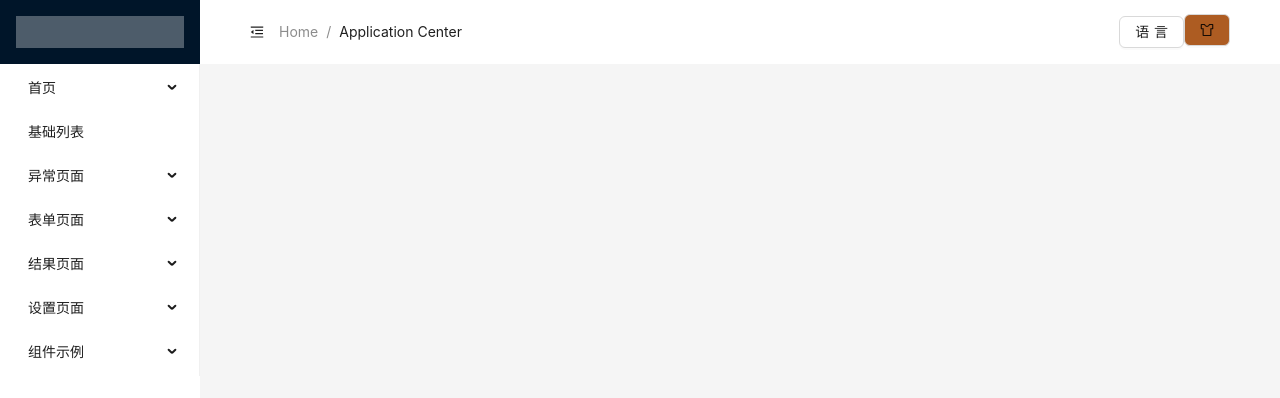
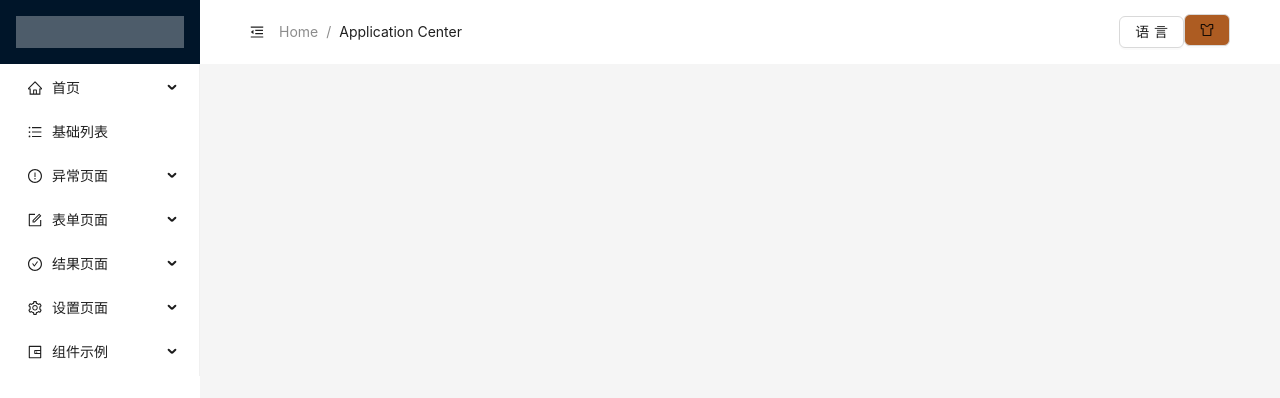
Before and after one commit to summer-like-coding/react-admin, a React (Vite) app: page / in a window 1280 px wide. Shown: the top 398 px of the page. Built offline with nearby package versions, Linux system fonts and the light colour scheme; data requests are answered from the project's data file; the HTML template or start-up script is replaced by a standard one.

Commit message:
fix: slider增加Icon

```diff
--- a/src/components/slide/index.tsx
+++ b/src/components/slide/index.tsx
@@ -1,4 +1,13 @@
 import React, { useEffect, useState } from "react";
+import {
+  HomeOutlined,
+  UnorderedListOutlined,
+  ExclamationCircleOutlined,
+  FormOutlined,
+  CheckCircleOutlined,
+  SettingOutlined,
+  WalletOutlined,
+} from "@ant-design/icons";
 import { Layout, Menu } from "antd";
 import type { MenuProps } from "antd";
 import { Slide, Logo } from "./slide";
@@ -16,11 +25,19 @@ interface Iprops {
 type MenuItem = Required<MenuProps>["items"][number];
 
 const slide: React.FC<Iprops> = (props) => {
-
   // 路由跳转
-  const navigate = useNavigate()
+  const navigate = useNavigate();
   // 列表数据
   const [menuList, setMenuList] = useState([] as MenuItem[]);
+  const [iconList, setIconList] = useState([
+    <HomeOutlined />,
+    <UnorderedListOutlined />,
+    <ExclamationCircleOutlined />,
+    <FormOutlined />,
+    <CheckCircleOutlined />,
+    <SettingOutlined />,
+    <WalletOutlined />,
+  ]);
   // 展开key
   // const [openKeys, setOpenKeys] = useState(['1']);
   // 数据处理
@@ -33,18 +50,27 @@ const slide: React.FC<Iprops> = (props) => {
       };
     });
   }
+  // 增加Icon
+  function addIconItem(arr: any[]): MenuItem[] {
+    return arr.map((item, index) => {
+      return {
+        ...item,
+        icon: iconList[index],
+      };
+    });
+  }
   // 获取slider数据
   const getSliderList = async () => {
     let data: IData[] = await getSliderLists();
     // 对数据进行处理
-    setMenuList(changeItem(data));
+
+    setMenuList(addIconItem(changeItem(data)));
   };
   // 处理点击事件
-  const handleClick = ({ key, keyPath }:MenuInfo) => {
-    let path = keyPath.reverse().join("/")
-    console.log(path);
-    navigate(path)
-  }
+  const handleClick = ({ keyPath }: MenuInfo) => {
+    let path = keyPath.reverse().join("/");
+    navigate(path);
+  };
   useEffect(() => {
     getSliderList();
   }, []);
@@ -53,7 +79,7 @@ const slide: React.FC<Iprops> = (props) => {
     <Slide>
       <Sider trigger={null} collapsible collapsed={props.collapsed}>
         <Logo></Logo>
-        <Menu mode="inline" items={menuList} onClick={ handleClick} />
+        <Menu mode="inline" items={menuList} onClick={handleClick} />
       </Sider>
     </Slide>
   );
```
Also changed, not shown: 1 other file (tests, documents, lock files or other folders).
